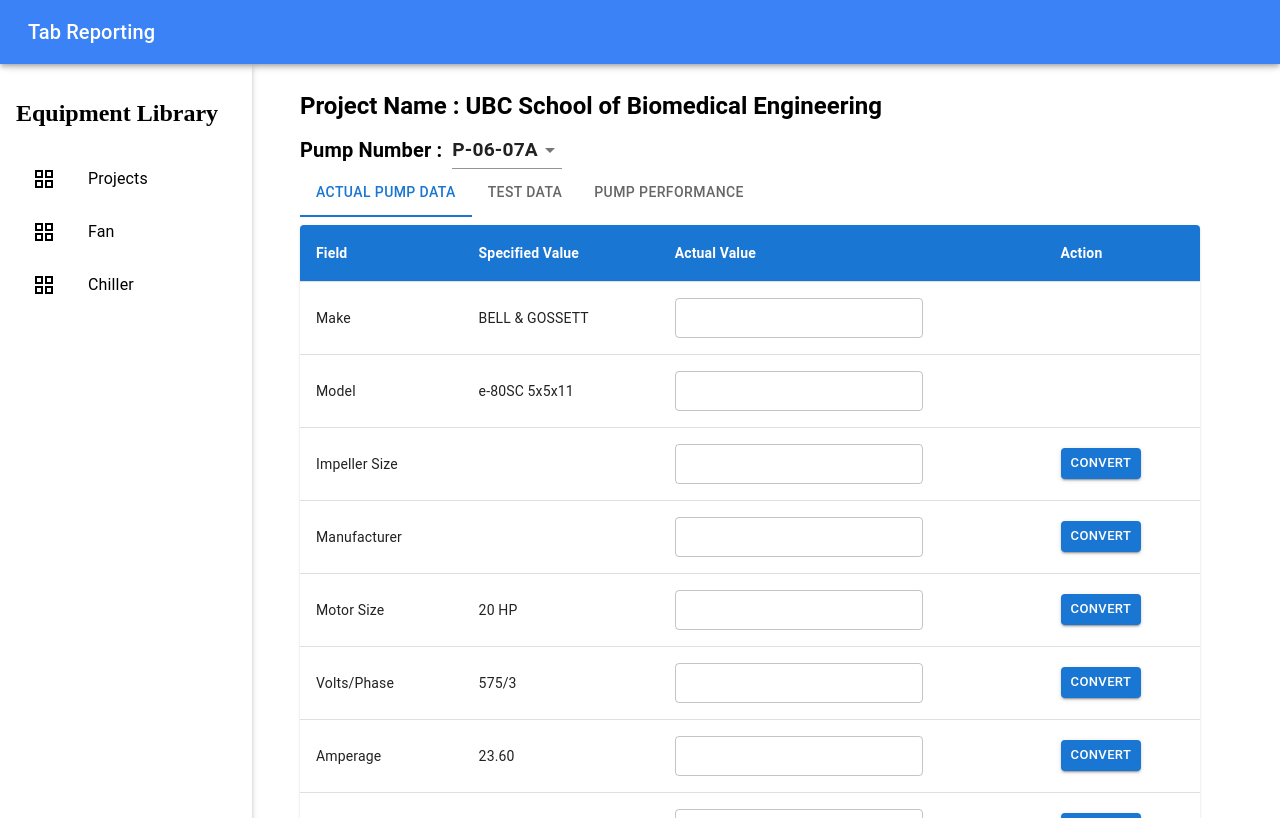
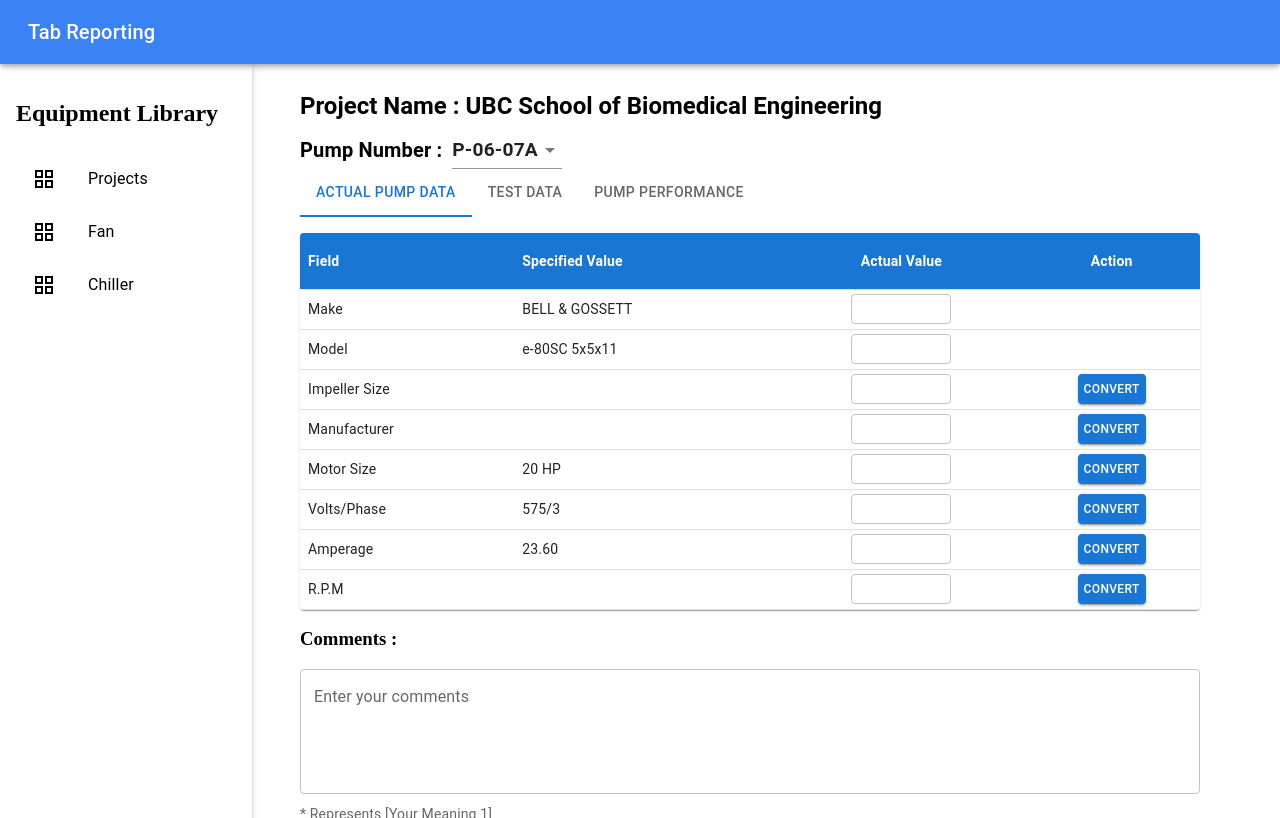
Before and after one commit to harshadyadav8485/ReactViteProject, a React (Vite) app: page /actualPump in a window 1280 px wide. Built offline with nearby package versions, Linux system fonts and the light colour scheme.

Commit message:
create projects component and doing all changes in that

```diff
--- a/src/Pages/ActualPump.jsx
+++ b/src/Pages/ActualPump.jsx
@@ -99,18 +99,17 @@ const ActualPump = () => {
     setActualValues((prev) => ({ ...prev, [field]: value }));
   };
   const pumpData = [
-    { field: "Make", specified: "BELL & GOSSETT", key: "make", showConverter: false },
-    { field: "Model", specified: "e-80SC 5x5x11", key: "model", showConverter: false },
-    { field: "Impeller Size", specified: "", key: "impellerSize", showConverter: true },
-    { field: "Manufacturer ", specified: "", key: "manufacturer ", showConverter: true },
+    { field: "Make", specified: "BELL & GOSSETT", actual: "TACO", key: "make", showConverter: false },
+    { field: "Model", specified: "e-80SC 5x5x11", actual: "KS6011D-4P-PM", key: "model", showConverter: false },
+    { field: "Impeller Size", specified: "", actual: '9.5"', key: "impellerSize", showConverter: true },
+    { field: "Manufacturer ", specified: "", actual: "WEG", key: "manufacturer ", showConverter: true },
     // { field: "Pump Capacity", specified: "0.5 L/s", key: "pumpCapacity", showConverter: true },
     // { field: "System Capacity", specified: "0.5 L/s", key: "systemCapacity", showConverter: true },
-    { field: "Motor Size", specified: "20 HP ", key: "size", showConverter: true },
-    { field: "Volts/Phase", specified: "575/3", key: "volts", showConverter: true },
-    { field: "Amperage", specified: "23.60", key: "amperage", showConverter: true },
-    { field: "R.P.M", specified: "", key: "rpm", showConverter: true }
+    { field: "Motor Size", specified: "20 HP ", actual: "25 HP", key: "size", showConverter: true },
+    { field: "Volts/Phase", specified: "575/3", actual: "575/3",  key: "volts", showConverter: true },
+    { field: "Amperage", specified: "23.60", actual: "As Below", key: "amperage", showConverter: true },
+    { field: "R.P.M", specified: "", actual: "",  key: "rpm", showConverter: true }
   ];
-
   const testData = [
     { field: "PUMP OPERATING HEAD (KPA)", specified: "Little Giant", key: "make", showConverter: false },
     { field: "Model", specified: "VCMA-20 Series", key: "model", showConverter: false },
@@ -168,35 +167,47 @@ const ActualPump = () => {
       </Tabs>
       {tabIndex === 0 && (
         <>
-          <TableContainer component={Paper}>
+      <TableContainer component={Paper} sx={{ mt: 2 }}>
             <Table>
               <TableHead sx={{ backgroundColor: "#1976d2" }}>
-                <TableRow>
-                  <TableCell sx={{ color: "white", fontWeight: "bold" }}>Field</TableCell>
-                  <TableCell sx={{ color: "white", fontWeight: "bold" }}>Specified Value</TableCell>
-                  <TableCell sx={{ color: "white", fontWeight: "bold" }}>Actual Value</TableCell>
-                  <TableCell sx={{ color: "white", fontWeight: "bold" }}>Action</TableCell>
+                <TableRow sx={{ height: "30px" }}>
+                  <TableCell sx={{ color: "white", fontWeight: "bold", px: 1 }}>Field</TableCell>
+                  <TableCell sx={{ color: "white", fontWeight: "bold", px: 1 }}>Specified Value</TableCell>
+                  <TableCell sx={{ color: "white", fontWeight: "bold", px: 1, textAlign: "center" }}>Actual Value</TableCell>
+                  <TableCell sx={{ color: "white", fontWeight: "bold", px: 1, textAlign: "center" }}>Action</TableCell>
                 </TableRow>
               </TableHead>
               <TableBody>
                 {pumpData.map((row) => (
-                  <TableRow key={row.field}>
-                    <TableCell>{row.field}</TableCell>
-                    <TableCell>{row.specified}</TableCell>
-                    <TableCell>
+                  <TableRow key={row.field} sx={{ height: "40px" }}>
+                    <TableCell sx={{ py: 0.3, px: 1 }}>{row.field}</TableCell>
+                    <TableCell sx={{ py: 0.3, px: 1 }}>{row.specified}</TableCell>
+                    <TableCell sx={{ py: 0.3, px: 1, textAlign: "center" }}>
+                      <Box sx={{ display: "flex", justifyContent: "center" }}>
                         <TextField
                           variant="outlined"
                           size="small"
                           value={actualValues[row.key]}
                           onChange={(e) => handleChange(row.key, e.target.value)}
+                          sx={{
+                            width: "100px",
+                            "& .MuiInputBase-root": { height: "30px", fontSize: "0.75rem" },
+                          }}
                         />
+                      </Box>
                     </TableCell>
-                    <TableCell>
+                    <TableCell sx={{ py: 0.3, px: 1, textAlign: "center" }}>
                       {row.showConverter && (
                         <Button
                           variant="contained"
                           size="small"
                           onClick={() => handleConvert(row.key)}
+                          sx={{
+                            minWidth: "60px",
+                            height: "30px",
+                            fontSize: "0.75rem",
+                            padding: "2px 6px",
+                          }}
                         >
                           Convert
                         </Button>
@@ -204,10 +215,10 @@ const ActualPump = () => {
                     </TableCell>
                   </TableRow>
                 ))}
-
               </TableBody>
             </Table>
           </TableContainer>
+
 
             <Box width="100%">
                   <h3 style={{ alignSelf: "flex-start" }}>Comments :</h3>
--- a/src/Pages/AllPump.jsx
+++ b/src/Pages/AllPump.jsx
@@ -62,11 +62,11 @@ const AllPump = () => {
           </TableHead>
           <TableBody>
   {projects.map((project) => (
-              <TableRow key={project.id}>
-                <TableCell>{project.id}</TableCell>
+    <TableRow key={project.id} sx={{ height: "40px" }}>
+      <TableCell sx={{ py: 0.5 }}>{project.id}</TableCell>
 
       {/* Tooltip on Project Name */}
-                <TableCell>
+      <TableCell sx={{ py: 0.5 }}>
         <Tooltip title="Click to view project details" arrow>
           <Button
             variant="text"
@@ -78,8 +78,8 @@ const AllPump = () => {
         </Tooltip>
       </TableCell>
 
-                <TableCell>{project.customerName}</TableCell>
-                <TableCell>
+      <TableCell sx={{ py: 0.5 }}>{project.customerName}</TableCell>
+      <TableCell sx={{ py: 0.5 }}>
         <Button
           variant="contained"
           color="primary"
@@ -101,6 +101,7 @@ const AllPump = () => {
     </TableRow>
   ))}
 </TableBody>
+
         </Table>
       </TableContainer>
     </Box>
--- a/src/Pages/Projects.jsx
+++ b/src/Pages/Projects.jsx
@@ -19,9 +19,9 @@ export default function Projects() {
               id: "1a",
               name: "P-06-07A",
               progressList: [
-                { label: "Actual Data", value: 0, color: "primary" },
-                { label: "Test Data", value: 0, color: "secondary" },
-                { label: "Pump Performance", value: 0, color: "success" },
+                { label: "Actual Data", value: 100, color: "primary" },
+                { label: "Test Data", value: 100, color: "secondary" },
+                { label: "Pump Performance", value: 100, color: "success" },
               ],
             },
             { id: "1b", name: "P-06-07B",
@@ -155,7 +155,10 @@ export default function Projects() {
         onClick={() => navigate(`/actualPump?id=${subCard.id}`)}
       >
         <CardContent>
-                                  <Typography variant="subtitle2" sx={{ display: "flex", alignItems: "center", justifyContent: "space-between" }}>
+          <Typography
+            variant="subtitle2"
+            sx={{ display: "flex", alignItems: "center", justifyContent: "space-between" }}
+          >
             {subCard.name}
             <Tooltip title="Edit Pump Data">
               <IconButton
@@ -169,24 +172,32 @@ export default function Projects() {
               </IconButton>
             </Tooltip>
           </Typography>
+
+          {/* Show an underline for each data type */}
           {subCard.progressList.map((progressItem) => (
-                                    <div key={progressItem.label}>
-                                      <Typography variant="body2" color="text.secondary">
+            <Typography
+              key={progressItem.label}
+              variant="body2"
+              sx={{
+                borderBottom: `3px solid ${
+                  progressItem.label === "Actual Data" && progressItem.value > 0 ? "green" : "red"
+                }`,
+                display: "inline-block",
+                width: "100%",
+                mt: 1,
+                pb: 0.5, // Space between text and underline
+              }}
+            >
               {progressItem.label}
             </Typography>
-                                      <LinearProgress
-                                        variant="determinate"
-                                        value={progressItem.value}
-                                        color="error"
-                                        sx={{ mb: 1 }}
-                                      />
-                                    </div>
           ))}
         </CardContent>
       </Card>
     </Tooltip>
   </Grid>
 ))}
+
+
                       </Grid>
                     )}
                   </CardContent>
```
Lines whose indentation alone changed are shown as unchanged.
